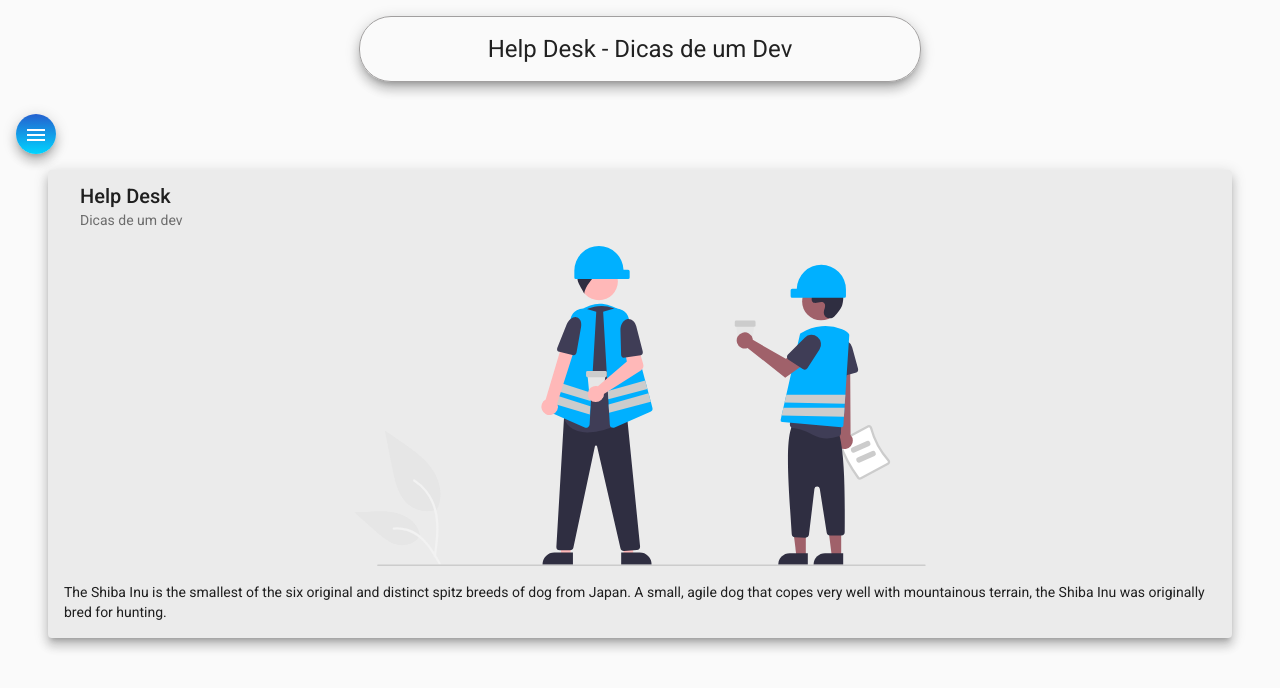
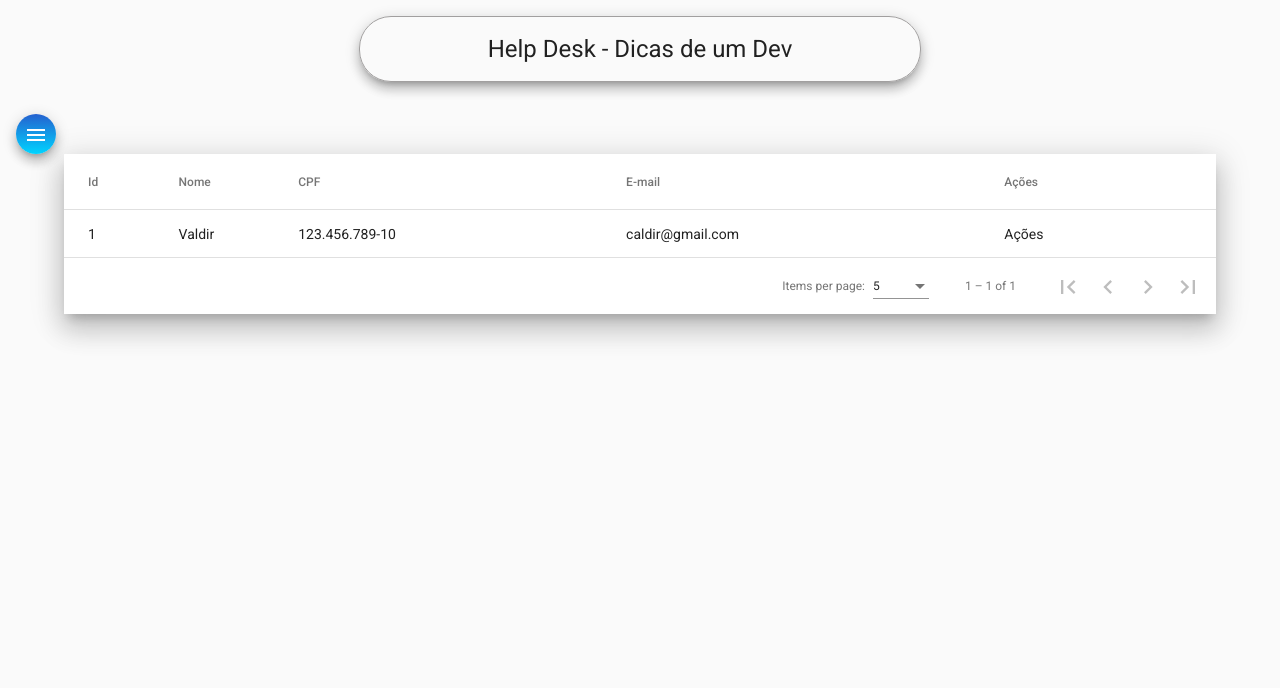
Before and after one commit to duduhqp/helpdesk-front, an Angular app: page /tecnicos in a window 1280 px wide. Before the commit this address led to /home. Shown: the top 688 px of the page. Built offline with nearby package versions, Linux system fonts and the light colour scheme.

Commit message:
preenchendo a tabela tecnicos

```diff
--- a/src/app/components/nav/nav.component.ts
+++ b/src/app/components/nav/nav.component.ts
@@ -11,7 +11,7 @@ export class NavComponent implements OnInit {
   constructor(private router: Router) { }
 
   ngOnInit(): void {
-    this.router.navigate(['home'])
+    this.router.navigate(['tecnicos'])
   }
 
 }
--- a/src/app/components/tecnico/tecnico-list/tecnico-list.component.css
+++ b/src/app/components/tecnico/tecnico-list/tecnico-list.component.css
@@ -0,0 +1,9 @@
+.container {
+  width: 90%;
+  margin: auto;
+}
+
+
+table {
+  width: 100%;
+}
--- a/src/app/components/tecnico/tecnico-list/tecnico-list.component.html
+++ b/src/app/components/tecnico/tecnico-list/tecnico-list.component.html
@@ -1 +1,45 @@
-<p>tecnico-list works!</p>
+<div class="container">
+  <div class="mat-elevation-z16">
+    <table mat-table [dataSource]="dataSource">
+
+
+      <ng-container matColumnDef="position">
+        <th mat-header-cell *matHeaderCellDef> Id </th>
+        <td mat-cell *matCellDef="let element"> {{element.id}} </td>
+      </ng-container>
+
+
+      <ng-container matColumnDef="name">
+        <th mat-header-cell *matHeaderCellDef> Nome </th>
+        <td mat-cell *matCellDef="let element"> {{element.nome}} </td>
+      </ng-container>
+
+
+      <ng-container matColumnDef="weight">
+        <th mat-header-cell *matHeaderCellDef> CPF </th>
+        <td mat-cell *matCellDef="let element"> {{element.cpf}} </td>
+      </ng-container>
+
+
+      <ng-container matColumnDef="symbol">
+        <th mat-header-cell *matHeaderCellDef> E-mail </th>
+        <td mat-cell *matCellDef="let element"> {{element.email}} </td>
+      </ng-container>
+
+      <ng-container matColumnDef="acoes">
+        <th mat-header-cell *matHeaderCellDef> Ações </th>
+        <td mat-cell *matCellDef="let element"> Ações </td>
+      </ng-container>
+
+      <tr mat-header-row *matHeaderRowDef="displayedColumns"></tr>
+      <tr mat-row *matRowDef="let row; columns: displayedColumns;"></tr>
+    </table>
+
+    <mat-paginator [pageSizeOptions]="[5, 10, 20]"
+                   showFirstLastButtons
+                   aria-label="Select page of periodic elements">
+    </mat-paginator>
+  </div>
+
+
+</div>
--- a/src/app/components/tecnico/tecnico-list/tecnico-list.component.ts
+++ b/src/app/components/tecnico/tecnico-list/tecnico-list.component.ts
@@ -1,4 +1,7 @@
-import { Component, OnInit } from '@angular/core';
+import { Component, OnInit, ViewChild } from '@angular/core';
+import { MatPaginator } from '@angular/material/paginator';
+import { MatTableDataSource } from '@angular/material/table';
+import { Tecnico } from 'src/app/models/tecnico';
 
 @Component({
   selector: 'app-tecnico-list',
@@ -7,9 +10,31 @@ import { Component, OnInit } from '@angular/core';
 })
 export class TecnicoListComponent implements OnInit {
 
+  ELEMENT_DATA: Tecnico[] = [
+    {
+      id: 1,
+      nome:'Valdir',
+      cpf: '123.456.789-10',
+      email: 'caldir@gmail.com',
+      senha: '1234',
+      perfis: ['0'],
+      dataCriacao: '15/08/2022'
+    }
+  ]
+
   constructor() { }
 
   ngOnInit(): void {
   }
 
+  displayedColumns: string[] = ['position', 'name', 'weight', 'symbol', 'acoes'];
+  dataSource = new MatTableDataSource<Tecnico>(this.ELEMENT_DATA);
+
+  @ViewChild(MatPaginator) paginator: MatPaginator;
+
+  ngAfterViewInit() {
+    this.dataSource.paginator = this.paginator;
+  }
+
+
 }
--- /dev/null
+++ b/src/app/models/tecnico.ts
@@ -0,0 +1,9 @@
+export interface Tecnico {
+  id?: any;
+  nome: string;
+  cpf: string;
+  email: string;
+  senha: string;
+  perfis: string[];
+  dataCriacao: any;
+}
```
